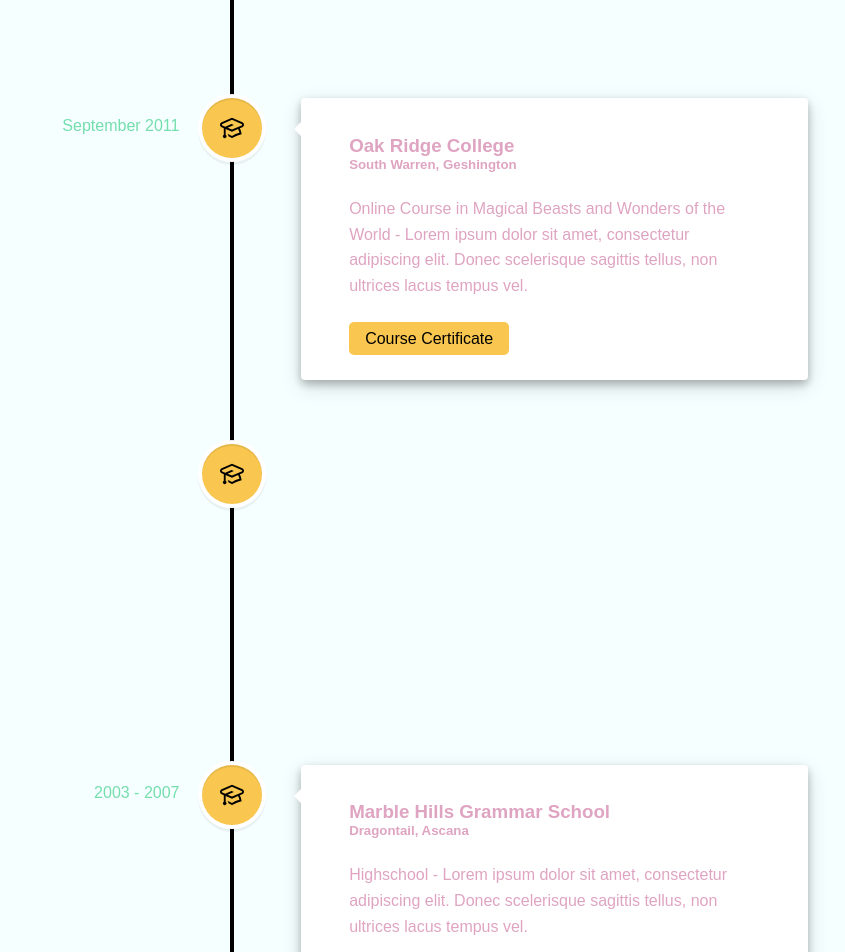
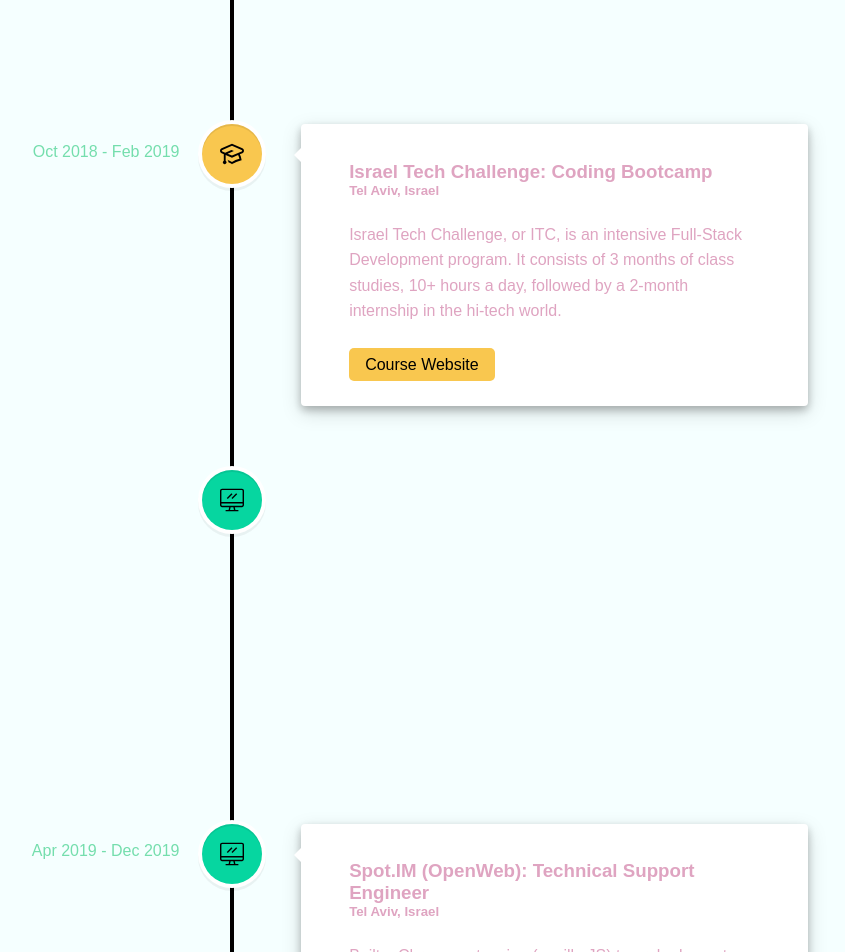
Before and after one commit to gaginton/guidance, a React (Create React App) app: page / in a window 1280 px wide. Shown: the part 1180-2132 px from the top of the page, without its empty margins (408-1253 px from the left). Built offline with nearby package versions, Linux system fonts and the light colour scheme.

Commit message:
first draft of text

```diff
--- a/src/App.js
+++ b/src/App.js
@@ -49,7 +49,7 @@
                 {showButton && (
                   <a
                     className={
-                      `button ${isWorkIcon ? "workbutton" : "schoolButton"}`
+                      `button ${isWorkIcon ? "workButton" : "schoolButton"}`
                     }
                     href={element.link}
                     target="_blank"
--- a/src/timelineElements.js
+++ b/src/timelineElements.js
@@ -4,65 +4,80 @@
 let timelineElements = [
     {
         id: 1,
-        title: "University of Florida",
+        title: "University of Florida: Honors Student",
         location: "Gainesville, Florida",
         description:
             "Studied neuroscience and economics, averaging a 3.5 GPA among 220+ credits. Conducted a study published in the journal Addiction. Held leadership role in six extracurricular groups.",
-        buttonText: "View my published study",
-        date: "August 2010 - May 2014",
-        icon: "work",
+        date: "Aug 2010 - May 2014",
+        icon: "school",
+        buttonText: "View a published study",
         link: "https://pubmed.ncbi.nlm.nih.gov/24667154/"
     },
     {
         id: 2,
-        title: "SetMine",
+        title: "SetMine: Project Manager, Lead PR",
         location: "Hollywood, Florida",
         description:
             "Managed the artist side of a streaming service written in JS. Tasks included artist outreach, managing social media accounts, overseeing development, uploading content to MySQL, creating marketing plans and press kits.",
+        date: "May 2015 - May 2016",
+        icon: "work",
         buttonText: "View deprecated Facebook.",
-        date: "June 2013 - August 2016",
-        icon: "work",
         link: "https://www.facebook.com/SetmineApp/"
     },
     {
         id: 3,
-        title: "Quality Assurance Engineer",
-        location: "South Warren, Geshington",
+        title: "ESAC Inc (ICF): Project Manager",
+        location: "Rockville, Maryland",
         description:
-            "Assessing the quality of specifications and technical design documents in order to ensure timely, relevant and meaningful feedback.",
+            "Corresponded with measure developers and CMS in efforts to develop clinical standards - Healthcare IT -  used in the “Electronic Submission of Medical Documentation” and “Electronic Clinical Quality Measures” project.",
+        date: "Nov 2015 - Sep 2016",
+        icon: "work",
         buttonText: "Company Website",
-        date: "September 2011 - June 2013",
+        link: "https://www.icf.com/work/federal-health/it"
+    },
+    {
+        id: 4,
+        title: "Israel Tech Challenge: Coding Bootcamp",
+        location: "Tel Aviv, Israel",
+        description:
+            "Israel Tech Challenge, or ITC, is an intensive Full-Stack Development program. It consists of 3 months of class studies, 10+ hours a day, followed by a 2-month internship in the hi-tech world.",
+        date: "Oct  2018 - Feb 2019",
+        icon: "school",
+        buttonText: "Course Website",
+        link: "https://www.itc.tech/"
+    },
+    {
+        id: 5,
+        title: "Jeeng: Full Stack Developer",
+        location: "Tel Aviv, Israel",
+        description:
+            "Wrote using Vue.js and Vuetify paired with Apollo, GraphQL and Node.js. Worked with push notifications through Firebase and FE tested with Cypress. Jeeng’s software analyzes clients’ data and matches relevant content to users.",
+        // buttonText: "",
+        date: "Jan 2019 - Apr 2019",
         icon: "work",
     },
     {
-        id: 4,
-        title: "Oak Ridge College",
-        location: "South Warren, Geshington",
+        id: 6,
+        title: "Spot.IM (OpenWeb): Technical Support Engineer",
+        location: "Tel Aviv, Israel",
         description:
-            "Online Course in Magical Beasts and Wonders of the World - Lorem ipsum dolor sit amet, consectetur adipiscing elit. Donec scelerisque sagittis tellus, non ultrices lacus tempus vel.",
-        buttonText: "Course Certificate",
-        date: "September 2011",
-        icon: "school",
+            "Built a Chrome extension (vanilla JS) to grab elements from the DOM, to easily debug web integration. Helped account managers and clients answer technical questions. Assisted in QA and infrastructure rollouts. Created test web pages.",
+        date: "Apr 2019 - Dec 2019",
+        icon: "work",
+        buttonText: "Company Website",
+        link: "https://www.openweb.com/"
     },
     {
-        id: 5,
-        title: "Hawking College",
-        location: "Skystead, Craonia",
+        id: 7,
+        title: "Jeeng (PowerInbox): Full Stack Developer",
+        location: "Tel Aviv, Israel",
         description:
-            "College - Lorem ipsum dolor sit amet, consectetur adipiscing elit. Donec scelerisque sagittis tellus, non ultrices lacus tempus vel.",
-        buttonText: "College Projects",
-        date: "2007 - 2011",
-        icon: "school",
-    },
-    {
-        id: 6,
-        title: "Marble Hills Grammar School",
-        location: "Dragontail, Ascana",
-        description:
-            "Highschool - Lorem ipsum dolor sit amet, consectetur adipiscing elit. Donec scelerisque sagittis tellus, non ultrices lacus tempus vel.",
-        date: "2003 - 2007",
-        icon: "school",
-    },
+            "Worked with Vue.js, GraphQL, BigQuery, PostgreSQL and memSQL (Single Store). Wrote unit tests with Mocha and Chai. Was greatly involved with data mgmt and overseeing schema changes. Previously used Hitachi's Pentaho platform, later Google Data Studio and Looker, to visualize data. Pull requests went through Jenkins. Environment involved Kubernetes and Docker.",
+        date: "Dec 2019 - Jan 2022",
+        icon: "work",
+        buttonText: "Company Website",
+        link: "https://www.jeeng.com/"
+    }
 ];
 
 export default timelineElements;
```
Also changed, not shown: 1 other file (tests, documents, lock files or other folders).
